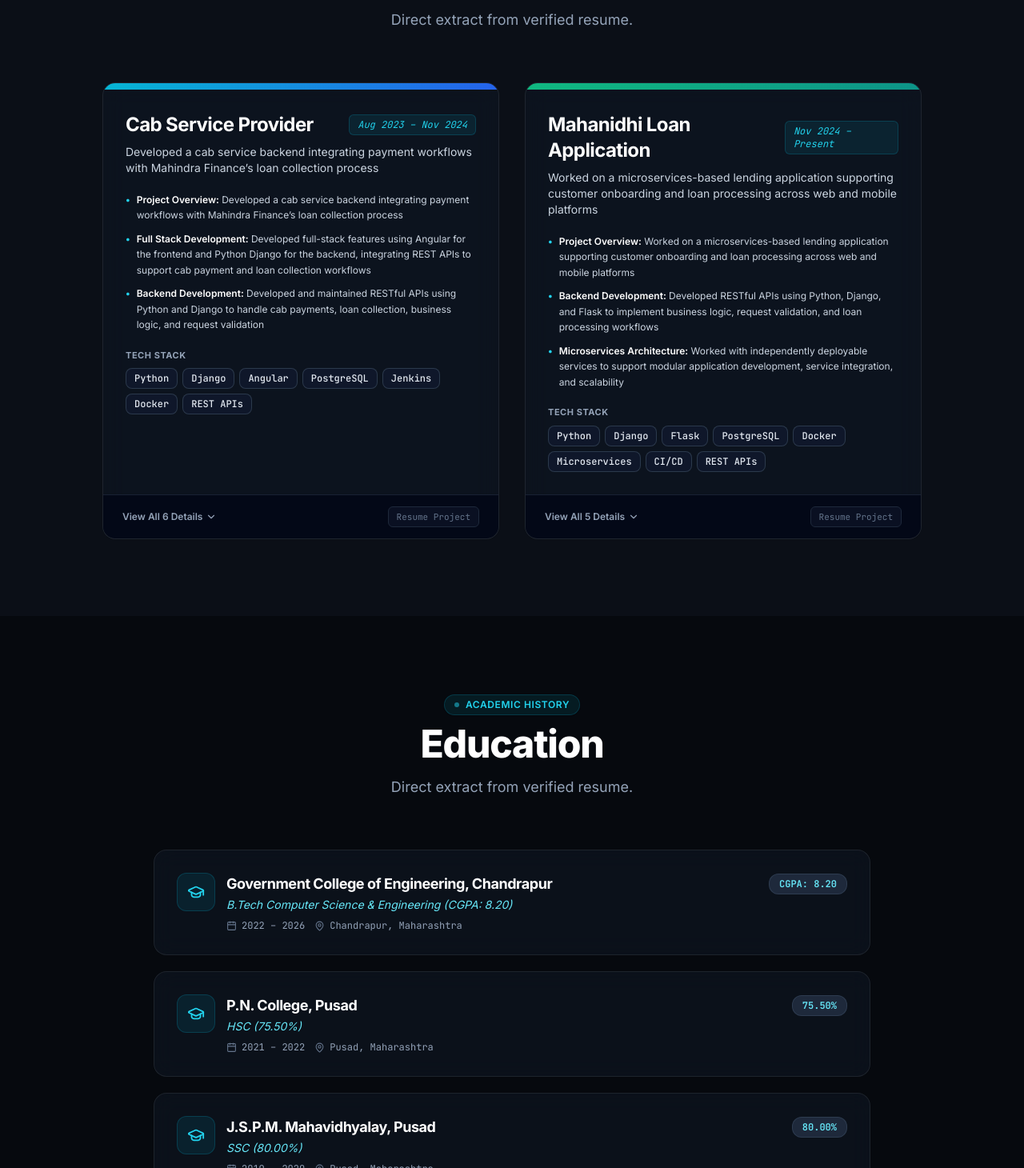
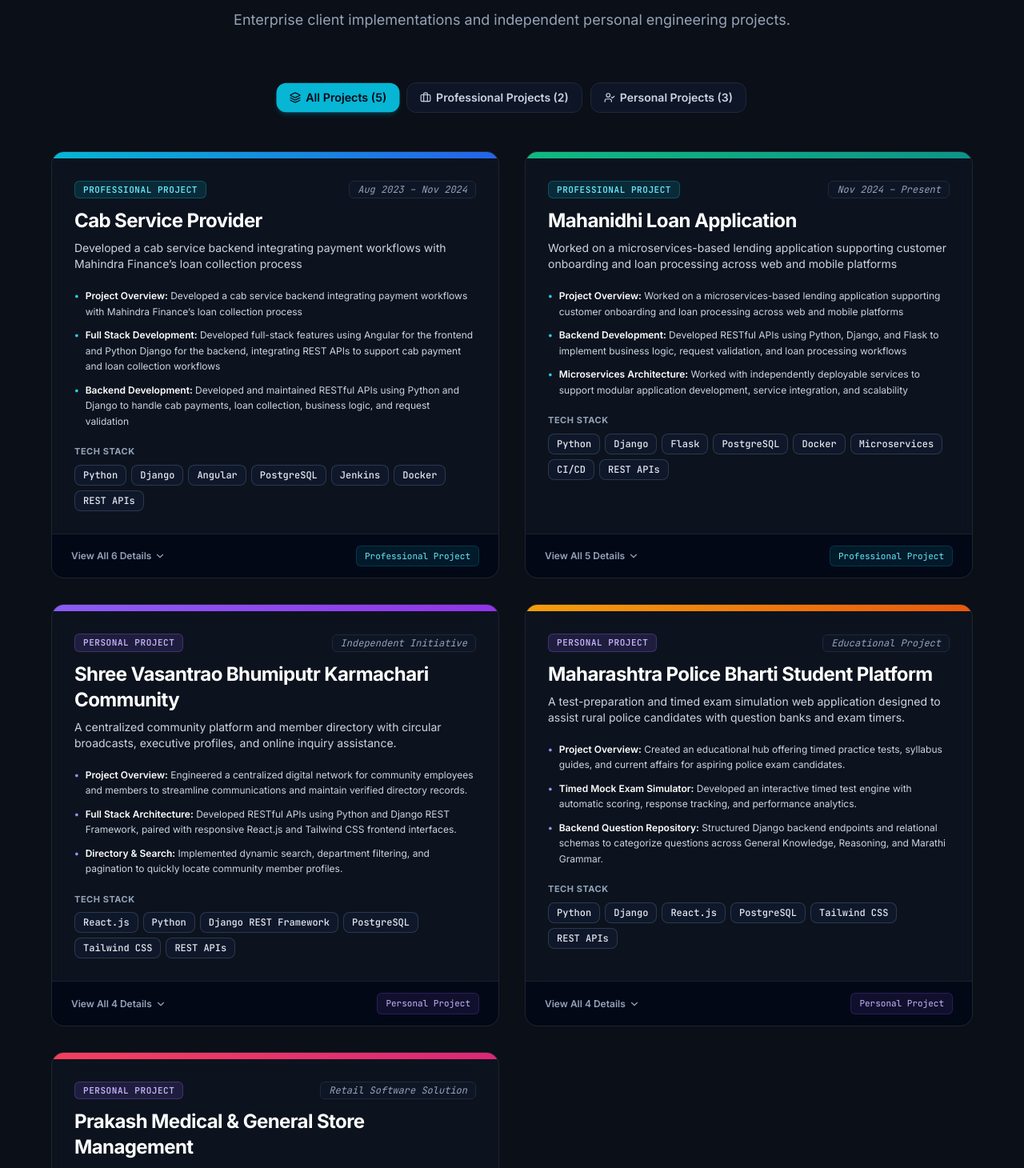
Before and after one commit to kartikchavhan04/Kartik_Portfolio, a React (Vite) app: page / in a window 1280 px wide. Shown: the part 4650-6110 px from the top of the page at 80% size. Built offline with nearby package versions, Linux system fonts and the light colour scheme.

Commit message:
Add 3 personal projects to Projects section with filter tabs, keeping resume strictly to the 2 official projects

```diff
--- a/src/components/ProjectCard.jsx
+++ b/src/components/ProjectCard.jsx
@@ -1,10 +1,8 @@
 import React, { useState } from 'react';
-import { motion, AnimatePresence } from 'framer-motion';
+import { motion } from 'framer-motion';
 import {
   ChevronDown,
   ChevronUp,
-  Calendar,
-  Layers,
 } from 'lucide-react';
 
 export default function ProjectCard({ project, index }) {
@@ -15,7 +13,7 @@ export default function ProjectCard({ project, index }) {
       initial={{ opacity: 0, y: 30 }}
       whileInView={{ opacity: 1, y: 0 }}
       viewport={{ once: true, margin: '-40px' }}
-      transition={{ duration: 0.45, delay: index * 0.1 }}
+      transition={{ duration: 0.45, delay: index * 0.08 }}
       className="glass-panel glass-panel-hover rounded-2xl overflow-hidden flex flex-col justify-between border border-slate-800/90 hover:border-cyan-500/30 transition-all duration-300 group"
     >
       <div>
@@ -23,26 +21,45 @@ export default function ProjectCard({ project, index }) {
         <div className={`h-2 w-full bg-gradient-to-r ${project.accent}`} />
 
         <div className="p-6 sm:p-7">
-          {/* Header */}
-          <div className="flex items-center justify-between gap-2 mb-2">
-            <h3 className="text-xl sm:text-2xl font-bold text-white tracking-tight group-hover:text-cyan-300 transition-colors">
-              {project.title}
-            </h3>
-            <span className="text-xs font-mono italic text-cyan-400 bg-cyan-500/10 border border-cyan-500/20 px-2.5 py-1 rounded-md">
+          {/* Project Type Badge & Period */}
+          <div className="flex items-center justify-between gap-2 mb-3">
+            <span
+              className={`text-[11px] font-semibold uppercase tracking-wider px-2.5 py-0.5 rounded-md font-mono ${
+                project.isPersonal
+                  ? 'bg-violet-500/15 text-violet-300 border border-violet-500/30'
+                  : 'bg-cyan-500/15 text-cyan-300 border border-cyan-500/30'
+              }`}
+            >
+              {project.projectType}
+            </span>
+            <span className="text-xs font-mono italic text-slate-400 bg-slate-900/80 border border-slate-800 px-2.5 py-0.5 rounded-md">
               {project.period}
             </span>
           </div>
 
+          {/* Project Title */}
+          <h3 className="text-xl sm:text-2xl font-bold text-white tracking-tight group-hover:text-cyan-300 transition-colors mb-2">
+            {project.title}
+          </h3>
+
           {/* Overview text */}
-          <p className="text-xs sm:text-sm text-slate-300 leading-relaxed mb-5 mt-2">
+          <p className="text-xs sm:text-sm text-slate-300 leading-relaxed mb-5">
             {project.overview}
           </p>
 
-          {/* Bullets directly from resume */}
+          {/* Bullets */}
           <div className="space-y-2.5 mb-5">
-            {(project?.bullets || []).slice(0, isExpanded ? (project?.bullets || []).length : 3).map((bullet, i) => (
+            {(project?.bullets || [])
+              .slice(0, isExpanded ? (project?.bullets || []).length : 3)
+              .map((bullet, i) => (
                 <div key={i} className="flex items-start gap-2 text-xs text-slate-300">
-                <span className="text-cyan-400 font-bold mt-0.5 shrink-0">•</span>
+                  <span
+                    className={`font-bold mt-0.5 shrink-0 ${
+                      project.isPersonal ? 'text-violet-400' : 'text-cyan-400'
+                    }`}
+                  >
+                    •
+                  </span>
                   <p className="leading-relaxed">
                     <strong className="text-white font-semibold">
                       {bullet.title}:
@@ -85,13 +102,19 @@ export default function ProjectCard({ project, index }) {
             </>
           ) : (
             <>
-              View All {project.bullets.length} Details <ChevronDown size={14} />
+              View All {(project?.bullets || []).length} Details <ChevronDown size={14} />
             </>
           )}
         </button>
 
-        <span className="text-[11px] font-mono text-slate-500 bg-slate-900/60 px-2.5 py-1 rounded-md border border-slate-800">
-          Resume Project
+        <span
+          className={`text-[11px] font-mono px-2.5 py-1 rounded-md border ${
+            project.isPersonal
+              ? 'text-violet-300 bg-violet-500/10 border-violet-500/20'
+              : 'text-cyan-300 bg-cyan-500/10 border-cyan-500/20'
+          }`}
+        >
+          {project.isPersonal ? 'Personal Project' : 'Professional Project'}
         </span>
       </div>
     </motion.div>
--- a/src/components/ResumeModal.jsx
+++ b/src/components/ResumeModal.jsx
@@ -3,7 +3,7 @@ import { motion, AnimatePresence } from 'framer-motion';
 import { X, Download, Printer, Briefcase, Code, GraduationCap, Wrench } from 'lucide-react';
 import { profileData } from '../data/profile';
 import { experiences } from '../data/experience';
-import { projects } from '../data/projects';
+import { resumeProjects } from '../data/projects';
 import { skillCategories } from '../data/skills';
 import { educationList } from '../data/education';
 
@@ -156,7 +156,7 @@ export default function ResumeModal({ isOpen, onClose }) {
                 Projects
               </h4>
               <div className="space-y-4">
-                {(projects || []).map((p) => (
+                {(resumeProjects || []).map((p) => (
                   <div key={p.id} className="bg-slate-950/50 border border-slate-800/80 rounded-xl p-4 sm:p-5">
                     <div className="flex flex-col sm:flex-row sm:items-center sm:justify-between mb-2">
                       <h5 className="font-bold text-white text-sm sm:text-base">
--- a/src/data/projects.js
+++ b/src/data/projects.js
@@ -1,7 +1,9 @@
-export const projects = [
+export const resumeProjects = [
   {
     id: "cab-service-provider",
     title: "Cab Service Provider",
+    projectType: "Professional Project",
+    isPersonal: false,
     period: "Aug 2023 – Nov 2024",
     accent: "from-cyan-500 to-blue-600",
     overview:
@@ -45,6 +47,8 @@ export const projects = [
   {
     id: "mahanidhi-loan-application",
     title: "Mahanidhi Loan Application",
+    projectType: "Professional Project",
+    isPersonal: false,
     period: "Nov 2024 – Present",
     accent: "from-emerald-500 to-teal-600",
     overview:
@@ -83,3 +87,117 @@ export const projects = [
     ],
   },
 ];
+
+export const personalProjects = [
+  {
+    id: "community-portal",
+    title: "Shree Vasantrao Bhumiputr Karmachari Community",
+    projectType: "Personal Project",
+    isPersonal: true,
+    period: "Independent Initiative",
+    accent: "from-violet-500 to-purple-600",
+    overview:
+      "A centralized community platform and member directory with circular broadcasts, executive profiles, and online inquiry assistance.",
+    bullets: [
+      {
+        title: "Project Overview",
+        desc: "Engineered a centralized digital network for community employees and members to streamline communications and maintain verified directory records.",
+      },
+      {
+        title: "Full Stack Architecture",
+        desc: "Developed RESTful APIs using Python and Django REST Framework, paired with responsive React.js and Tailwind CSS frontend interfaces.",
+      },
+      {
+        title: "Directory & Search",
+        desc: "Implemented dynamic search, department filtering, and pagination to quickly locate community member profiles.",
+      },
+      {
+        title: "Administrative Portal",
+        desc: "Built administrative controls for publishing official circulars, event updates, and reviewing member inquiries.",
+      },
+    ],
+    techStack: [
+      "React.js",
+      "Python",
+      "Django REST Framework",
+      "PostgreSQL",
+      "Tailwind CSS",
+      "REST APIs",
+    ],
+  },
+  {
+    id: "police-bharti-platform",
+    title: "Maharashtra Police Bharti Student Platform",
+    projectType: "Personal Project",
+    isPersonal: true,
+    period: "Educational Project",
+    accent: "from-amber-500 to-orange-600",
+    overview:
+      "A test-preparation and timed exam simulation web application designed to assist rural police candidates with question banks and exam timers.",
+    bullets: [
+      {
+        title: "Project Overview",
+        desc: "Created an educational hub offering timed practice tests, syllabus guides, and current affairs for aspiring police exam candidates.",
+      },
+      {
+        title: "Timed Mock Exam Simulator",
+        desc: "Developed an interactive timed test engine with automatic scoring, response tracking, and performance analytics.",
+      },
+      {
+        title: "Backend Question Repository",
+        desc: "Structured Django backend endpoints and relational schemas to categorize questions across General Knowledge, Reasoning, and Marathi Grammar.",
+      },
+      {
+        title: "Mobile Optimization",
+        desc: "Optimized component layouts and payload sizes for fast loading on 4G mobile devices in low-bandwidth rural areas.",
+      },
+    ],
+    techStack: [
+      "Python",
+      "Django",
+      "React.js",
+      "PostgreSQL",
+      "Tailwind CSS",
+      "REST APIs",
+    ],
+  },
+  {
+    id: "prakash-medical-store",
+    title: "Prakash Medical & General Store Management",
+    projectType: "Personal Project",
+    isPersonal: true,
+    period: "Retail Software Solution",
+    accent: "from-rose-500 to-pink-600",
+    overview:
+      "A point-of-sale billing and pharmacy inventory management system with automated batch expiry tracking and sales reporting.",
+    bullets: [
+      {
+        title: "Project Overview",
+        desc: "Built an inventory and retail billing application to eliminate manual ledger entry errors and speed up daily pharmacy counter checkouts.",
+      },
+      {
+        title: "Point-of-Sale (POS) Billing",
+        desc: "Constructed a rapid, keyboard-friendly billing interface that computes discounts, generates invoice summaries, and updates stock counts instantly.",
+      },
+      {
+        title: "Batch & Expiry Surveillance",
+        desc: "Integrated automated detection of medicine batches nearing expiration date, helping pharmacists prevent expired stock issues.",
+      },
+      {
+        title: "Database Modeling",
+        desc: "Designed MySQL relational tables for medicine inventory batches, suppliers, daily sales logs, and financial reconciliations.",
+      },
+    ],
+    techStack: [
+      "Python",
+      "Django",
+      "MySQL",
+      "JavaScript",
+      "Tailwind CSS",
+      "HTML5 / CSS3",
+    ],
+  },
+];
+
+// All projects for the portfolio Projects section
+export const projects = [...resumeProjects, ...personalProjects];
--- a/src/sections/Projects.jsx
+++ b/src/sections/Projects.jsx
@@ -1,23 +1,74 @@
-import React from 'react';
+import React, { useState } from 'react';
+import { motion, AnimatePresence } from 'framer-motion';
 import SectionHeading from '../components/SectionHeading';
 import ProjectCard from '../components/ProjectCard';
-import { projects } from '../data/projects';
+import { projects, resumeProjects, personalProjects } from '../data/projects';
+import { Layers, Briefcase, UserCheck } from 'lucide-react';
 
 export default function Projects() {
+  const [filter, setFilter] = useState('all');
+
+  const filteredProjects = (projects || []).filter((p) => {
+    if (filter === 'professional') return !p.isPersonal;
+    if (filter === 'personal') return p.isPersonal;
+    return true;
+  });
+
   return (
     <section id="projects" className="py-24 bg-dark-900 relative">
       <div className="max-w-7xl mx-auto px-4 sm:px-6 lg:px-8">
         <SectionHeading
-          eyebrow="Key Initiatives"
+          eyebrow="Architected Solutions"
           title="Projects"
-          subtitle="Direct extract from verified resume."
+          subtitle="Enterprise client implementations and independent personal engineering projects."
         />
 
+        {/* Filter Tabs */}
+        <div className="flex flex-wrap items-center justify-center gap-2.5 mb-12">
+          <button
+            onClick={() => setFilter('all')}
+            className={`flex items-center gap-1.5 px-4 py-2 rounded-xl text-xs sm:text-sm font-semibold transition-all ${
+              filter === 'all'
+                ? 'bg-cyan-500 text-slate-950 shadow-md shadow-cyan-500/20 scale-[1.02]'
+                : 'bg-slate-900/80 text-slate-300 hover:text-white border border-slate-800'
+            }`}
+          >
+            <Layers size={14} />
+            <span>All Projects ({(projects || []).length})</span>
+          </button>
+
+          <button
+            onClick={() => setFilter('professional')}
+            className={`flex items-center gap-1.5 px-4 py-2 rounded-xl text-xs sm:text-sm font-semibold transition-all ${
+              filter === 'professional'
+                ? 'bg-cyan-500 text-slate-950 shadow-md shadow-cyan-500/20 scale-[1.02]'
+                : 'bg-slate-900/80 text-slate-300 hover:text-white border border-slate-800'
+            }`}
+          >
+            <Briefcase size={14} />
+            <span>Professional Projects ({(resumeProjects || []).length})</span>
+          </button>
+
+          <button
+            onClick={() => setFilter('personal')}
+            className={`flex items-center gap-1.5 px-4 py-2 rounded-xl text-xs sm:text-sm font-semibold transition-all ${
+              filter === 'personal'
+                ? 'bg-violet-500 text-white shadow-md shadow-violet-500/20 scale-[1.02]'
+                : 'bg-slate-900/80 text-slate-300 hover:text-white border border-slate-800'
+            }`}
+          >
+            <UserCheck size={14} />
+            <span>Personal Projects ({(personalProjects || []).length})</span>
+          </button>
+        </div>
+
         {/* Projects Grid */}
-        <div className="grid grid-cols-1 lg:grid-cols-2 gap-8 max-w-5xl mx-auto">
-          {(projects || []).map((project, index) => (
-            <ProjectCard key={project.id} project={project} index={index} />
-          ))}
+        <div className="grid grid-cols-1 lg:grid-cols-2 gap-8 max-w-6xl mx-auto">
+          <AnimatePresence mode="popLayout">
+            {filteredProjects.map((project, index) => (
+              <ProjectCard key={project.id} project={project} index={index} />
+            ))}
+          </AnimatePresence>
         </div>
       </div>
     </section>
```
Also changed, not shown: 1 other file (tests, documents, lock files or other folders). Lines whose indentation alone changed are shown as unchanged.
